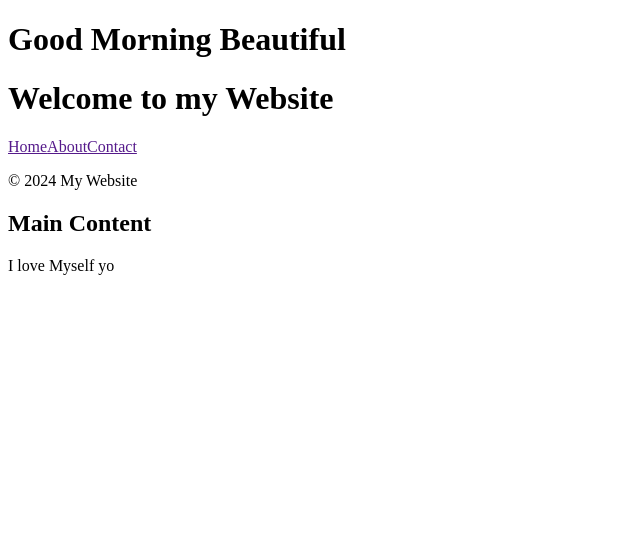
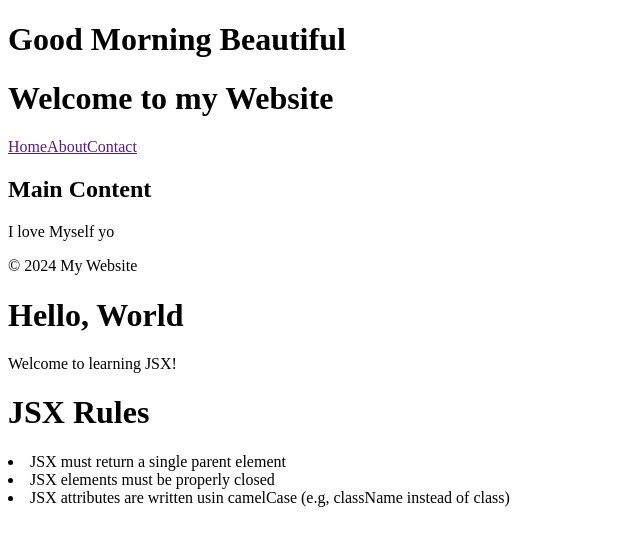
Before and after one commit to maundu55/project, a React (Vite) app: page / in a window 1280 px wide. Shown: the top 546 px of the page, without its empty margins (0-640 px from the left). Built offline with nearby package versions, Linux system fonts and the light colour scheme.

Commit message:
add JSX rules component

```diff
--- a/src/App.jsx
+++ b/src/App.jsx
@@ -1,8 +1,10 @@
 import React from "react"
 import Greet from "./components/Greet"
 import Header from "./components/Header"
+import MainContent from "./components/MainContent"
 import Footer from "./components/Footer"
-import MainContent from "./components/MainContent"
+import WelcomeMessage from "./components/WelcomeMessage"
+import JSXRules from "./components/JSXRules"
 
 function App() {
 
@@ -10,8 +12,11 @@ function App() {
     <>
     <Greet />
     <Header />
+    <MainContent />
     <Footer />
-    <MainContent />
+    <WelcomeMessage />
+    <JSXRules />
+
     </>
 
   )
--- /dev/null
+++ b/src/components/JSXRules.jsx
@@ -0,0 +1,16 @@
+import React from 'react'
+
+const JSXRules = () => {
+  return (
+    <div>
+        <h1>JSX Rules</h1>
+        <p>
+            <li>JSX must return a single parent element</li>
+            <li>JSX elements must be properly closed</li>
+            <li>JSX attributes are written usin camelCase (e.g, className instead of class)</li>
+        </p>
+    </div>
+  )
+}
+
+export default JSXRules
--- /dev/null
+++ b/src/components/WelcomeMessage.jsx
@@ -0,0 +1,12 @@
+import React from 'react'
+
+const WelcomeMessage = () => {
+  return (
+    <div>
+        <h1>Hello, World</h1>
+        <p>Welcome to learning JSX!</p>
+    </div>
+  )
+}
+
+export default WelcomeMessage
```
